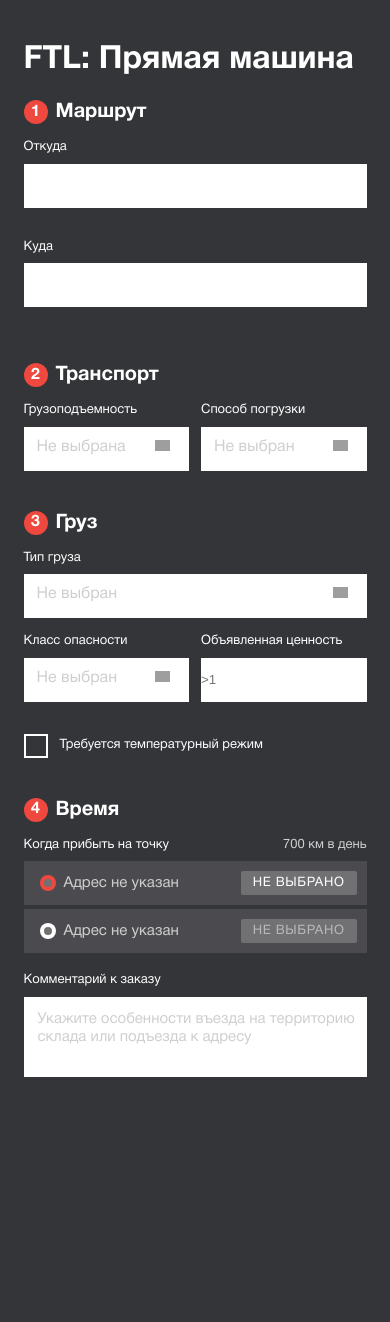
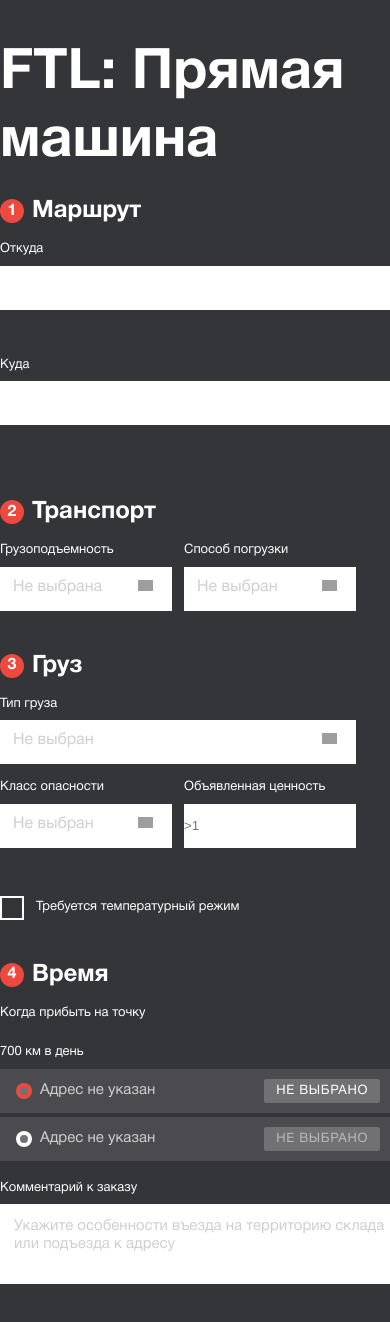
Before and after one commit to seml404/FTL-page-Vue, a Vue app: page / in a window 390 px wide. Before the commit the page ends 1117 px from the top, so only its background shows below. Built offline with nearby package versions, Linux system fonts and the light colour scheme; grey boxes are pictures that could not be loaded.

Commit message:
third  commit

```diff
--- a/styles.css
+++ b/styles.css
@@ -41,8 +41,7 @@ body {
 .header {
   padding-top: 40px;
 }
-
-.main-title {
+.header .main-title {
   font-family: "HelveticaNeue_bold", "Arial", sans-serif;
   font-size: 56px;
   line-height: 68px;
@@ -99,14 +98,11 @@ body {
   padding: 0px;
 }
 
-.input-time {
-  color: #cfcfcf;
-}
-
 .input {
   height: 44px;
   display: inline-block;
   width: 100%;
+  margin-bottom: 16px;
 }
 
 .checkbox__wrapper {
@@ -119,11 +115,6 @@ body {
   width: 24px;
   border: 2px solid #ffffff;
   margin-right: 12px;
-}
-
-.time-text {
-  display: flex;
-  justify-content: space-between;
 }
 
 .addresses__item {
@@ -182,20 +173,4 @@ body {
 }
 .addresses__item:first-child .addresses__choose {
   opacity: 100%;
-}
-
-@media (max-width: 728px) {
-  .container {
-    max-width: 343px;
-  }
-
-  .main-title {
-    font-size: 32px;
-    line-height: 40px;
-  }
-
-  .section__name {
-    font-size: 20px;
-    line-height: 24px;
-  }
 }/*# sourceMappingURL=styles.css.map */
--- a/styles.scss
+++ b/styles.scss
@@ -48,15 +48,6 @@ body {
 
 .header {
   padding-top: 40px;
-<<<<<<< HEAD
-}
-.main-title {
-  font-family: "HelveticaNeue_bold", "Arial", sans-serif;
-  font-size: 56px;
-  line-height: 68px;
-  color: #ffffff;
-  padding-bottom: 20px;
-=======
   .main-title {
     font-family: "HelveticaNeue_bold", "Arial", sans-serif;
     font-size: 56px;
@@ -64,7 +55,6 @@ body {
     color: #ffffff;
     padding-bottom: 20px;
   }
->>>>>>> 2b42da627b43dbd42af3a0e1df725e64aabc7b9e
 }
 
 .form-section {
@@ -113,21 +103,11 @@ body {
   }
 }
 
-<<<<<<< HEAD
-.input-time {
-  color: #cfcfcf;
-}
-
-=======
->>>>>>> 2b42da627b43dbd42af3a0e1df725e64aabc7b9e
 .input {
   height: 44px;
   display: inline-block;
   width: 100%;
-<<<<<<< HEAD
-=======
   margin-bottom: 16px;
->>>>>>> 2b42da627b43dbd42af3a0e1df725e64aabc7b9e
 }
 
 .checkbox__wrapper {
@@ -141,14 +121,6 @@ body {
   margin-right: 12px;
 }
 
-<<<<<<< HEAD
-.time-text {
-  display: flex;
-  justify-content: space-between;
-}
-
-=======
->>>>>>> 2b42da627b43dbd42af3a0e1df725e64aabc7b9e
 .addresses__item {
   height: 44px;
   background-color: #4b4b4f;
@@ -213,22 +185,3 @@ body {
     }
   }
 }
-<<<<<<< HEAD
-
-@media (max-width: 728px) {
-  .container {
-    max-width: 343px;
-  }
-
-  .main-title {
-    font-size: 32px;
-    line-height: 40px;
-  }
-
-  .section__name {
-    font-size: 20px;
-    line-height: 24px;
-  }
-}
-=======
->>>>>>> 2b42da627b43dbd42af3a0e1df725e64aabc7b9e
```
Also changed, not shown: 9 other files (tests, documents, lock files or other folders).
